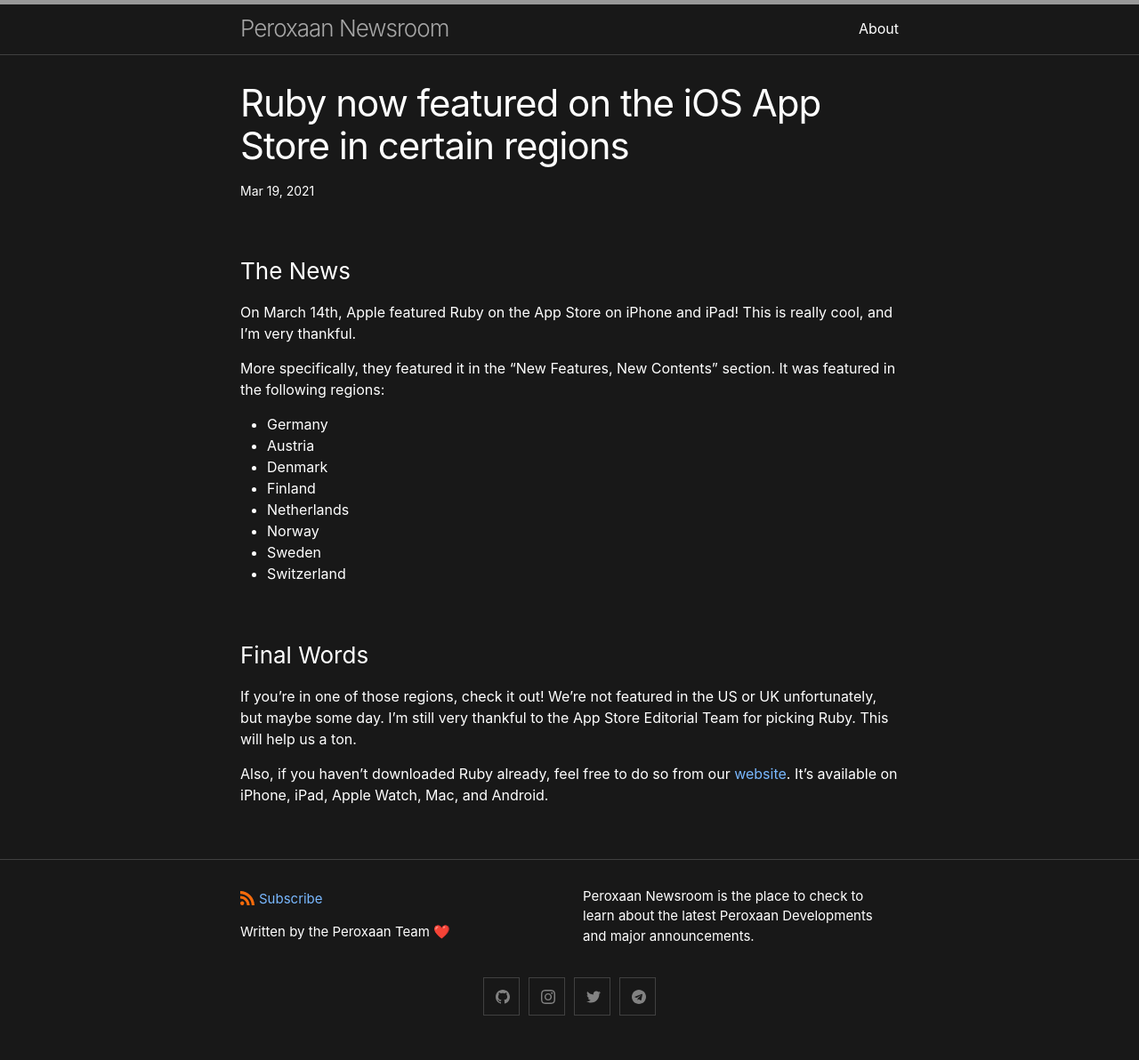
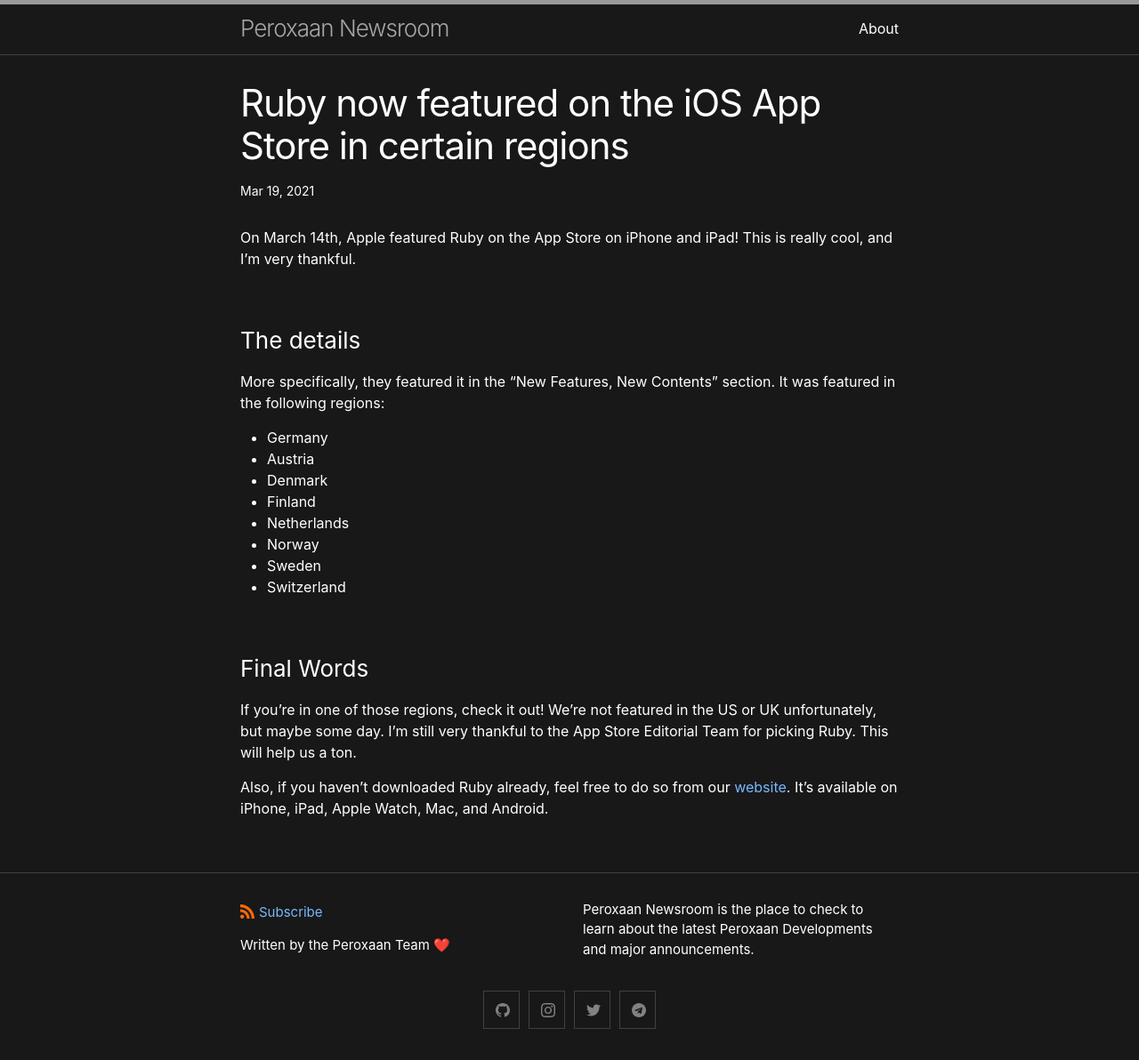
Before and after one commit to Peroxaan/peroxaan-newsroom, a Jekyll site: the page built from _posts/2021-03-18-ruby-featured-on-ios-app-store.markdown, in a window 1280 px wide. Shown: the whole page at 89% size. Built offline with Jekyll 4.4.1, drawn with Linux system fonts in a browser that asks for light colours.

Commit message:
Update 2021-03-18-ruby-featured-on-ios-app-store.markdown

```diff
--- a/_posts/2021-03-18-ruby-featured-on-ios-app-store.markdown
+++ b/_posts/2021-03-18-ruby-featured-on-ios-app-store.markdown
@@ -2,12 +2,13 @@
 layout: post
 title:  "Ruby now featured on the iOS App Store in certain regions"
 date:   2021-03-18 21:50:00 -0500
+image: /assets/images/RubyFeatured.png
 categories: announcement
 ---
 
-### The News
+On March 14th, Apple featured Ruby on the App Store on iPhone and iPad! This is really cool, and I'm very thankful.
 
-On March 14th, Apple featured Ruby on the App Store on iPhone and iPad! This is really cool, and I'm very thankful.
+### The details
 
 More specifically, they featured it in the "New Features, New Contents" section. It was featured in the following regions:
 - Germany
```
